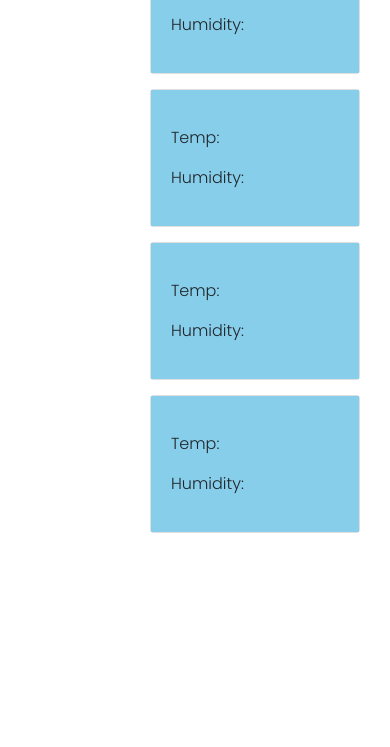
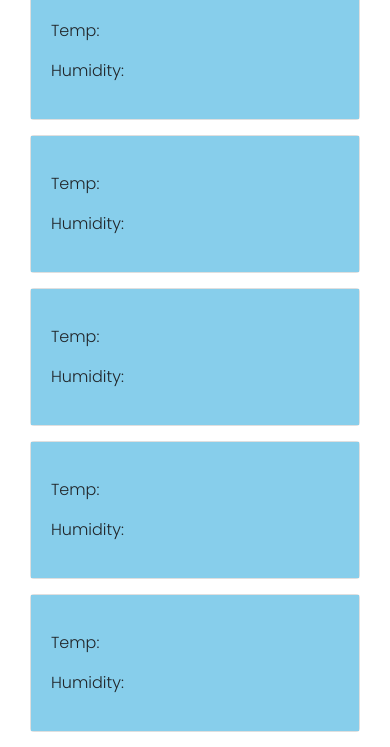
Before and after one commit to latommyla/Weather-Dashboard, a plain HTML site: page index.html in a window 390 px wide. Shown: the part 622-1369 px from the top of the page. Before the commit the page ends 1170 px from the top, so only its background shows below. Drawn offline with nearby package versions, Linux system fonts and the light colour scheme.

Commit message:
adjusted sizing for smaller devices

```diff
--- a/index.html
+++ b/index.html
@@ -23,7 +23,7 @@
   <form>
    <div class="container-fluid .d-flex">
     <div class="row">
-     <div class="col-4">
+     <div class="col-sm-4">
       <div class="form-group">
        <label for="citySearch"><h2 class="font-weight-bolder"> Search for a City: </h2></label>
        <input type="text" class="form-control" placeholder="City name" id="citySearch" aria-describedby="citySearch">
@@ -35,7 +35,7 @@
       </div>
     </form>
 
-      <div class="col-8">
+      <div class="col-sm-8">
         <div class="card">
           <div class="card-body" id="currentWeather">
             <h2 class="card-title" id="currentCity"></h2>
```
